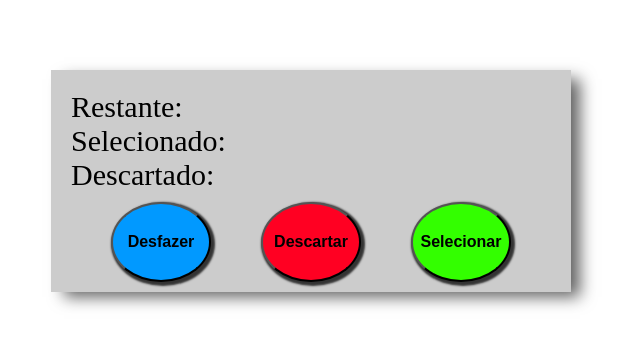
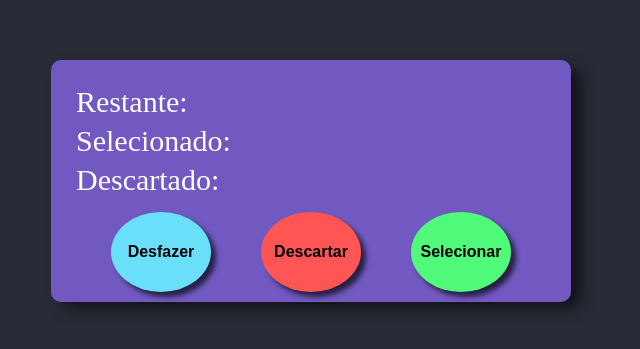
Before and after one commit to viniciusCornieri/photo-selector, a website: page src/views/control.html in a window 1280 px wide. Shown: the part 219-568 px from the top of the page, without its empty margins (329-969 px from the left). Drawn offline with nearby package versions, Linux system fonts and the light colour scheme; no server answers.

Commit message:
changing control color scheme and selecting server ip

```diff
--- a/src/server.ts
+++ b/src/server.ts
@@ -55,5 +55,5 @@ io.on('connection', async socket => {
 
 http.listen(pathConfig.port, () => {
   // eslint-disable-next-line no-console
-  console.log('🚀 Server started!');
+  console.log(`🚀 Server running at ${pathConfig.baseUrl}!`);
 });
--- a/src/views/control.html
+++ b/src/views/control.html
@@ -5,11 +5,17 @@
     <title>Remote control</title>
     <style>
       html, body {
+        background-color: #282a36;
         display: flex;
         flex: 1;
         justify-content: center;
         align-items: center;
         height: 100%;
+        -moz-user-select: none;
+        -webkit-user-select: none;
+        -ms-user-select:none;
+        user-select:none;
+        -o-user-select:none;
       }
 
       h1 {
@@ -22,7 +28,7 @@
       }
 
       .container {
-        background-color: #cccccc;
+        background-color: #7159c1;
         flex-direction: column;
         flex: 1;
         border: 2px;
@@ -30,6 +36,7 @@
         padding: 10px;
         max-width: 500px;
         max-height: 300px;
+        border-radius: 10px;
         -webkit-box-shadow: 11px 7px 15px -2px rgba(0,0,0,0.62);
         -moz-box-shadow: 11px 7px 15px -2px rgba(0,0,0,0.62);
         box-shadow: 11px 7px 15px -2px rgba(0,0,0,0.62);
@@ -39,6 +46,7 @@
         display: block;
         font-size: 30px;
         margin: 10px;
+        color: #fff;
       }
 
       .buttonsContainer {
@@ -47,32 +55,73 @@
         justify-content: space-evenly;
       }
 
-      button {
+      .statusLineContainer {
+        margin: 5px;
+      }
+      .label {
+        min-width: 160px;
+      }
+
+      .buttonsContainer > button {
         font-size: 16px;
         font-weight: bold;
         cursor: pointer;
+        border: 0;
         border-radius: 50%;
         text-align: center;
         width: 100px;
         height: 80px;
-        -webkit-box-shadow: 2px 2px 2px 2px rgba(0,0,0,0.75);
-        -moz-box-shadow: 2px 2px 2px 2px rgba(0,0,0,0.75);
-        box-shadow: 2px 2px 2px 2px rgba(0,0,0,0.75);
+        outline: none;
+        -webkit-tap-highlight-color: transparent;
+        -webkit-box-shadow: 5px 5px 5px 0px rgba(0,0,0,0.65);
+        -moz-box-shadow: 5px 5px 5px 0px rgba(0,0,0,0.65);
+        box-shadow: 5px 5px 5px 0px rgba(0,0,0,0.65);
+      }
 
+      .buttonsContainer > button:active {
+        -webkit-box-shadow: 3px 3px 3px 0px rgba(94, 94, 94, 0.65);
+        -moz-box-shadow: 3px 3px 3px 0px rgba(94, 94, 94, 0.65);
+        box-shadow: 3px 3px 3px 0px rgba(94, 94, 94, 0.65);
+        transform: translateY(4px);
       }
+
+      .blue-btn {
+        background-color: #69dffa;
+      }
+
+      .blue-btn:active {
+        background-color: #4394a7;
+      }
+
+      .red-btn {
+        background-color: #ff5555;
+      }
+
+      .red-btn:active {
+        background-color: #b93d3d;
+      }
+
+      .green-btn {
+        background-color: #50fa7b;
+      }
+
+      .green-btn:active {
+        background-color: #33a14f;
+      }
+
     </style>
   </head>
   <body>
     <div class='container'>
       <div class='subTotal'>
-        <div class='missingFilesContainer'>Restante: <span id='missingFiles'></span></div>
-        <div class='selectedFilesContainer'>Selecionado: <span id='selectedFiles'></span></div>
-        <div class='discardedFilesContainer'>Descartado: <span id='discardedFiles'></span></div>
+        <div class='statusLineContainer'><span class='label'>Restante:</span><span id='missingFiles'></span></div>
+        <div class='statusLineContainer'><span class='label'>Selecionado:</span><span id='selectedFiles'></span></div>
+        <div class='statusLineContainer'><span class='label'>Descartado:</span><span id='discardedFiles'></span></div>
       </div>
       <div class='buttonsContainer'>
-        <button style='background-color: #0199ff;' onclick="onUndo()">Desfazer</button>
-        <button style='background-color: #ff0022;' onclick="onDiscard()">Descartar</button>
-        <button style="background-color: #33ff00;" onclick="onSelect()">Selecionar</button>
+        <button class='blue-btn' onclick="onUndo()">Desfazer</button>
+        <button class='red-btn' onclick="onDiscard()">Descartar</button>
+        <button class='green-btn' onclick="onSelect()">Selecionar</button>
       </div>
     </div>
   </body>
@@ -86,13 +135,13 @@
     socket.on('update-status', function (data) {
       console.log('update-status')
       var missingFiles = document.getElementById('missingFiles');
-      missingFiles.innerText = " " + data.missingFiles;
+      missingFiles.innerText = data.missingFiles;
 
       var selectedFiles = document.getElementById('selectedFiles');
-      selectedFiles.innerText = " " + data.selectedFiles;
+      selectedFiles.innerText =  data.selectedFiles;
 
       var discardedFiles = document.getElementById('discardedFiles');
-      discardedFiles.innerText = " " + data.discardedFiles;
+      discardedFiles.innerText = data.discardedFiles;
     });
 
     function onSelect(){
```
Also changed, not shown: src/config/pathConfig.ts (+22 -1 lines), src/services/socket/notifyAllUpdateImage.ts (+3 -4 lines), src/views/index.html (+1 -1 lines).
